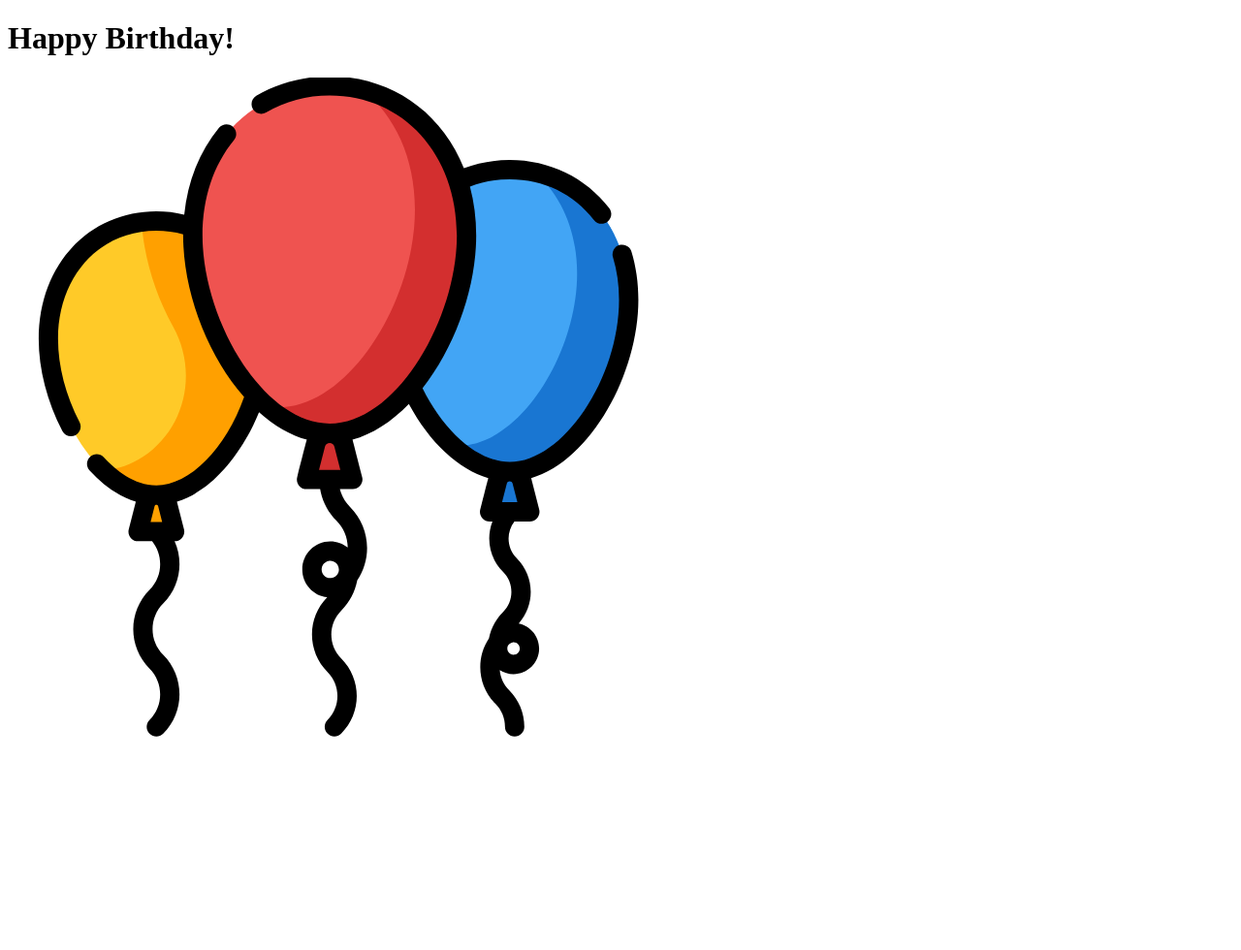
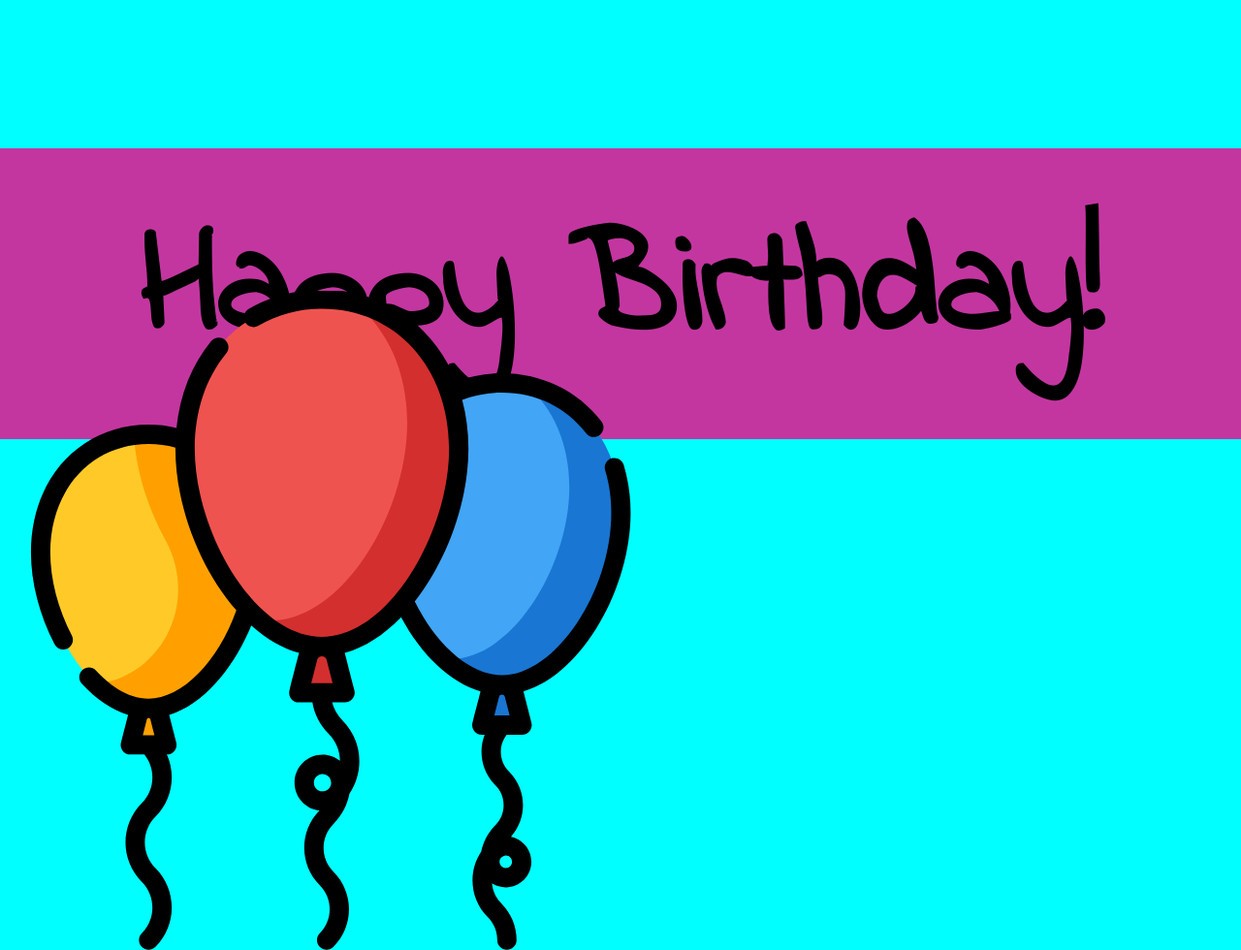
Before and after one commit to RiellaZ/birthdaycard, a plain HTML site: page index.html in a window 1280 px wide. Shown: the top 980 px of the page at 97% size. Before the commit the page ends 800 px from the top, so only its background shows below. Drawn offline with Linux system fonts and the light colour scheme.

Commit message:
all elements in place

```diff
--- a/index.html
+++ b/index.html
@@ -4,14 +4,15 @@
     <meta charset="UTF-8">
     <meta name="viewport" content="width=device-width, initial-scale=1.0">
     <link rel="stylesheet" href="styles/style.css">
+    <link href="https://fonts.googleapis.com/css?family=Indie+Flower&display=swap" rel="stylesheet">
     <title>Happy Birthday!</title>
 </head>
 <body>
-    <main>
-        <div>
-            <h1>Happy Birthday!</h1>
+    <main class="screen">
+        <div class="card">
+            <h1 class="card__text">Happy Birthday!</h1>
         </div>
-        <img src="img/ballons.svg">
+        <img class="balloons" src="img/ballons.svg">
     </main>
 </body>
 </html>
--- a/styles/style.css
+++ b/styles/style.css
@@ -0,0 +1,29 @@
+body {
+    margin: 0;
+    font-family: 'Indie Flower', cursive;
+
+}
+.screen {
+    background-color: aqua;
+    min-height: 200vh;
+
+}
+.card {
+    background-color: #C336A0;
+    position: relative;
+    display: flex;
+    justify-content: center;
+    align-items: center;
+    height: 300px;
+    width: auto;
+    top: 153px;
+
+}
+.card__text {
+    font-size: 150px;
+
+}
+.balloons {
+    position: absolute;
+
+}
```
